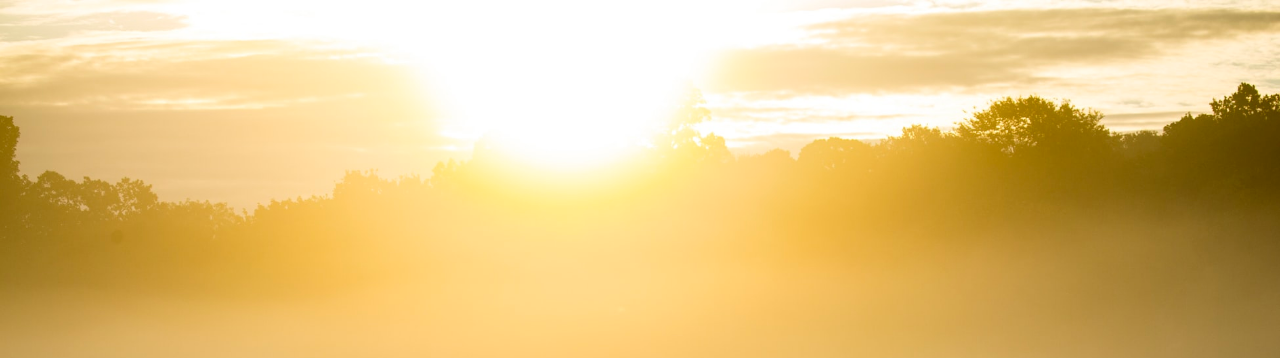
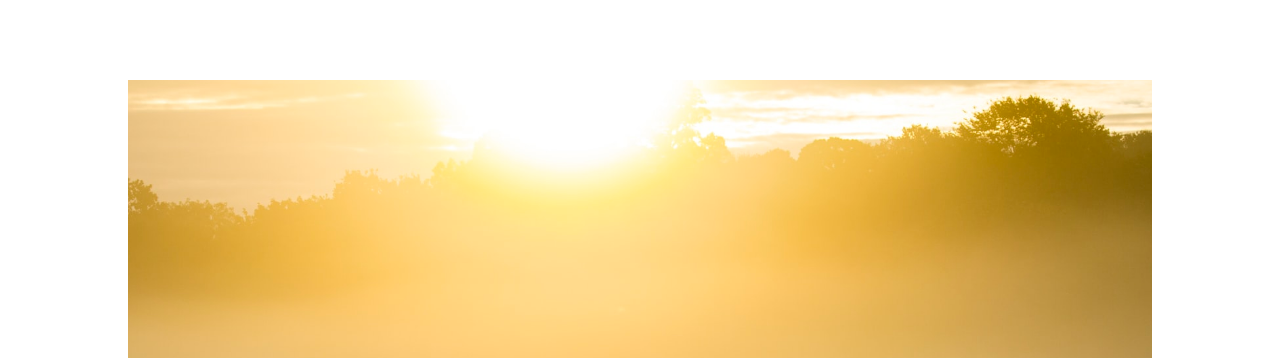
Before and after one commit to belushkin/ui, a plain HTML site: page clip-path/index.html in a window 1280 px wide. Shown: the top 358 px of the page. Drawn offline with nearby package versions, Linux system fonts and the light colour scheme.

Commit message:
Added last changes

```diff
--- a/clip-path/css/main.scss
+++ b/clip-path/css/main.scss
@@ -8,8 +8,16 @@ body {
   font-family: 'Playfair Display', serif;
 }
 
-.container {
+// body:hover .container {
+//   clip-path: polygon(24% 29%, 88% 8%, 60% 66%, 0% 100%);
+// }
+
+.container, .container2 {
   height: 100vh;
+  position: absolute;
+  clip-path: polygon(10% 10%, 90% 10%, 90% 90%, 10% 90%);
+  transition: clip-path 1s;
+  width: 100%;
 
   .img {
     background: url('../b1.jpeg');
@@ -31,3 +39,13 @@ body {
     }
   }
 }
+
+.container2 {
+  z-index: -1;
+
+  .img {
+    background: url('../b2.jpeg');
+    background-size: cover;
+    height: 100vh;
+  }
+}
--- a/clip-path/index.html
+++ b/clip-path/index.html
@@ -1,11 +1,11 @@
 <!DOCTYPE html>
 <html lang="en">
   <head>
-  <meta charset="UTF-8">
-  <meta http-equiv="X-UA-Compatible" content="IE=edge">
-  <meta name="viewport" content="width=device-width, initial-scale=1.0">
+    <meta charset="UTF-8" />
+    <meta http-equiv="X-UA-Compatible" content="IE=edge" />
+    <meta name="viewport" content="width=device-width, initial-scale=1.0" />
     <title>Document</title>
-  <link rel="stylesheet" href="css/main.css">
+    <link rel="stylesheet" href="css/main.css" />
   </head>
   <body>
     <div class="container">
@@ -14,5 +14,35 @@
       </div>
       <div class="img"></div>
     </div>
+    <div class="container2">
+      <div class="content">
+        <h1>Testing this out</h1>
+      </div>
+      <div class="img"></div>
+    </div>
+
+    <script src="https://cdnjs.cloudflare.com/ajax/libs/gsap/3.6.1/gsap.min.js"></script>
+
+    <script>
+      const tl = gsap.timeline({ paused: true, defaults: {duration: 0.1} });
+      const container = document.querySelector(".container");
+
+      tl.to(container, { clipPath: "polygon(0 0, 100% 0, 100% 100%, 0 100%)" });
+      tl.to(
+        container,
+        { clipPath: "polygon(100% 0, 100% 0, 100% 100%, 100% 100%)" },
+        "+=1"
+      );
+      tl.to("h1", { color: "white" });
+      tl.to(
+        ".container2",
+        { clipPath: "polygon(0 0, 100% 0, 100% 100%, 0 100%)" },
+        "+=0.3"
+      );
+
+      container.addEventListener("mouseover", () => {
+        tl.play();
+      });
+    </script>
   </body>
 </html>
```
Also changed, not shown: clip-path/css/main.css, 1 other file. Lines whose indentation alone changed are shown as unchanged.
